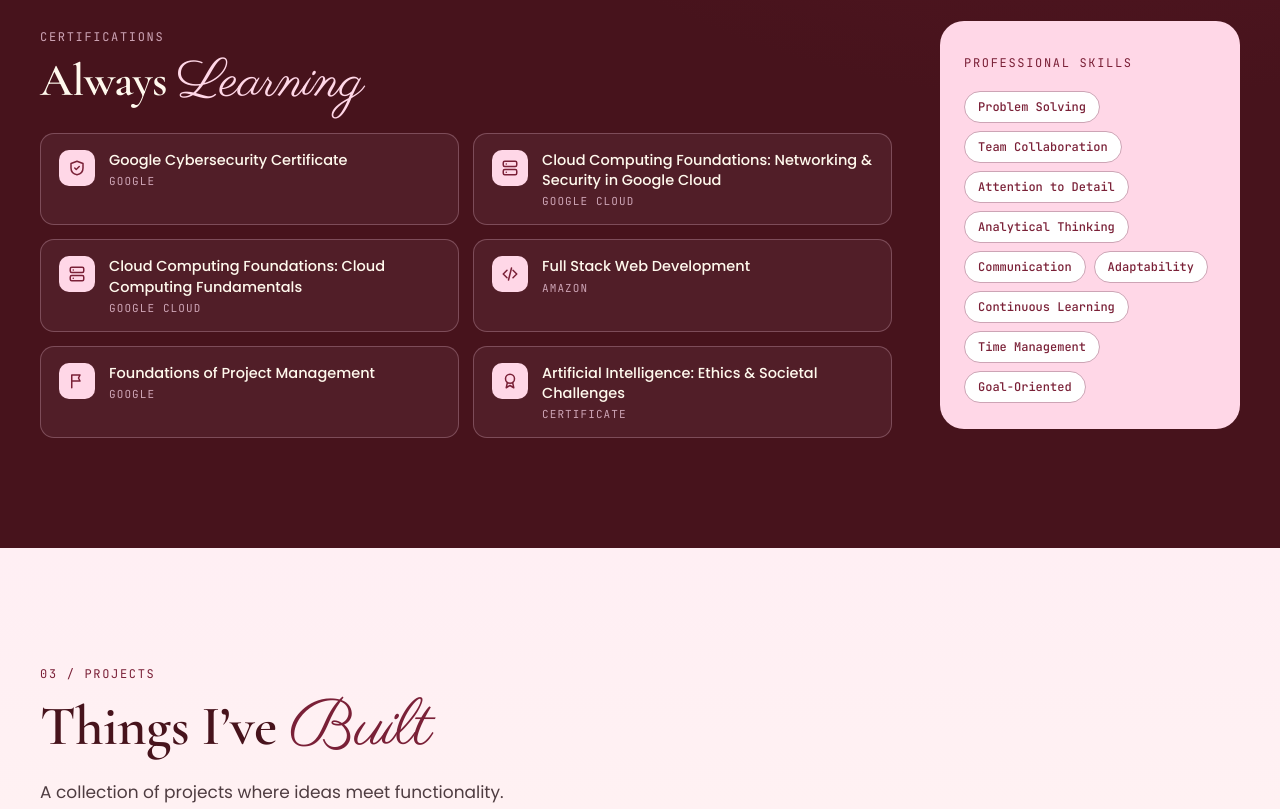
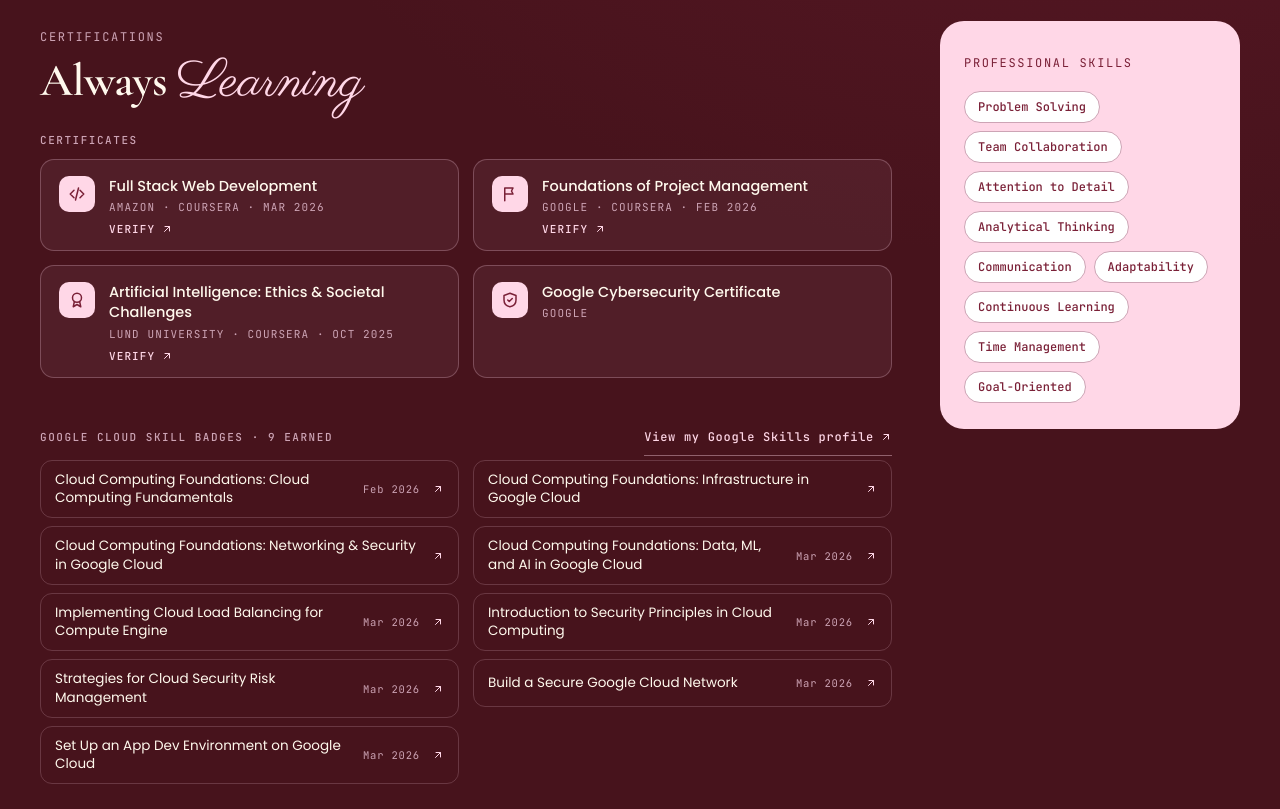
Before and after one commit to datgirlElle/datgirlelle.github.io, a plain HTML site: page index.html in a window 1280 px wide. Shown: the part 2520-3329 px from the top of the page. Drawn offline with nearby package versions, Linux system fonts and the light colour scheme.

Commit message:
Link certificates and add Google Cloud skill badges
Each Coursera certificate links to its verification page, the AI Ethics
issuer is corrected to Lund University, and nine Google Cloud skill
badges are listed with links plus a link to the Google Skills profile.

Co-Authored-By: Claude Opus 5.5 <noreply@anthropic.com>
Claude-Session: https://claude.ai/code/session_01DeVaAGFXLc5nMVS2W93Uqf

```diff
--- a/index.html
+++ b/index.html
@@ -145,6 +145,25 @@ section{position:relative}
 .certs h3{color:var(--cream);font-size:clamp(34px,4vw,46px);margin:8px 0 22px}
 .certs h3 .script{color:var(--candy);font-size:1.15em}
 .cert-grid{list-style:none;display:grid;grid-template-columns:repeat(2,1fr);gap:14px}
+.sub-label{display:block;font:500 11px var(--mono);letter-spacing:.14em;text-transform:uppercase;color:var(--rose);margin-bottom:12px}
+.cert-grid li,.gb-list li{list-style:none}
+a.cert{text-decoration:none;position:relative;padding-bottom:36px;transition:background .25s,border-color .25s,transform .25s}
+a.cert:hover{background:rgba(255,215,231,.13);border-color:var(--candy);transform:translateY(-2px)}
+.cert .go{position:absolute;left:68px;bottom:14px;display:inline-flex;align-items:center;gap:6px;font:500 11px var(--mono);letter-spacing:.1em;text-transform:uppercase;color:var(--candy)}
+.cert .go svg{width:12px;height:12px}
+.cert-grid li > .cert{height:100%}
+.gbadges{margin-top:34px}
+.gb-head{display:flex;justify-content:space-between;align-items:baseline;gap:12px;flex-wrap:wrap}
+.gb-all{display:inline-flex;align-items:center;gap:6px;font:500 12px var(--mono);letter-spacing:.06em;color:var(--candy);text-decoration:none;border-bottom:1px solid rgba(255,215,231,.4);padding:10px 0 2px;min-height:44px}
+.gb-all:hover{border-color:var(--candy)}
+.gb-all svg{width:12px;height:12px}
+.gb-list{display:grid;grid-template-columns:repeat(2,1fr);gap:8px 14px;margin-top:4px}
+.gb-list a{display:flex;align-items:center;gap:12px;min-height:48px;padding:10px 14px;border-radius:12px;border:1px solid rgba(205,164,181,.25);color:var(--cream);text-decoration:none;font-size:13.5px;line-height:1.35;transition:background .25s,border-color .25s}
+.gb-list a:hover{background:rgba(255,215,231,.1);border-color:var(--candy)}
+.gb-list .bt{flex:1}
+.gb-list small{flex:none;font:400 10.5px var(--mono);letter-spacing:.08em;color:var(--rose)}
+.gb-list svg{flex:none;width:12px;height:12px;color:var(--candy)}
+@media (max-width:820px){.gb-list{grid-template-columns:1fr}}
 .cert{display:flex;gap:14px;align-items:flex-start;padding:16px 18px;border:1px solid rgba(205,164,181,.35);border-radius:var(--r-sm);background:rgba(255,215,231,.06)}
 .cert .ci{flex:none;width:36px;height:36px;border-radius:10px;background:var(--candy);color:var(--wine);display:flex;align-items:center;justify-content:center}
 .cert .ci svg{width:18px;height:18px}
@@ -687,14 +706,27 @@ body.show-case #home{display:none}
       <div class="certs-col reveal">
         <span class="label">Certifications</span>
         <h3>Always <span class="script">Learning</span></h3>
+        <span class="sub-label">Certificates</span>
         <ul class="cert-grid">
-          <li class="cert"><span class="ci"><svg><use href="#i-shield"/></svg></span><div><b>Google Cybersecurity Certificate</b><small>Google</small></div></li>
-          <li class="cert"><span class="ci"><svg><use href="#i-server"/></svg></span><div><b>Cloud Computing Foundations: Networking &amp; Security in Google Cloud</b><small>Google Cloud</small></div></li>
-          <li class="cert"><span class="ci"><svg><use href="#i-server"/></svg></span><div><b>Cloud Computing Foundations: Cloud Computing Fundamentals</b><small>Google Cloud</small></div></li>
-          <li class="cert"><span class="ci"><svg><use href="#i-code"/></svg></span><div><b>Full Stack Web Development</b><small>Amazon</small></div></li>
-          <li class="cert"><span class="ci"><svg><use href="#i-flag"/></svg></span><div><b>Foundations of Project Management</b><small>Google</small></div></li>
-          <li class="cert"><span class="ci"><svg><use href="#i-award"/></svg></span><div><b>Artificial Intelligence: Ethics &amp; Societal Challenges</b><small>Certificate</small></div></li>
+          <li><a class="cert" href="https://coursera.org/share/0547c5a831d8caa29c006d2365aca590" target="_blank" rel="noopener"><span class="ci"><svg><use href="#i-code"/></svg></span><div><b>Full Stack Web Development</b><small>Amazon · Coursera · Mar 2026</small></div><span class="go">Verify <svg><use href="#i-arrow"/></svg></span></a></li>
+          <li><a class="cert" href="https://coursera.org/share/0defc8a54eafef713e4b2a53df22c2e8" target="_blank" rel="noopener"><span class="ci"><svg><use href="#i-flag"/></svg></span><div><b>Foundations of Project Management</b><small>Google · Coursera · Feb 2026</small></div><span class="go">Verify <svg><use href="#i-arrow"/></svg></span></a></li>
+          <li><a class="cert" href="https://coursera.org/share/92de1b2c1a8e683f16eede0344a9cde9" target="_blank" rel="noopener"><span class="ci"><svg><use href="#i-award"/></svg></span><div><b>Artificial Intelligence: Ethics &amp; Societal Challenges</b><small>Lund University · Coursera · Oct 2025</small></div><span class="go">Verify <svg><use href="#i-arrow"/></svg></span></a></li>
+          <li><div class="cert"><span class="ci"><svg><use href="#i-shield"/></svg></span><div><b>Google Cybersecurity Certificate</b><small>Google</small></div></div></li>
         </ul>
+        <div class="gbadges">
+          <div class="gb-head"><span class="sub-label">Google Cloud skill badges · 9 earned</span><a class="gb-all" href="https://www.skills.google/public_profiles/6e1da54d-7023-44d5-8d3e-af8418e5f70b" target="_blank" rel="noopener">View my Google Skills profile <svg><use href="#i-arrow"/></svg></a></div>
+          <ul class="gb-list">
+          <li><a href="https://www.skills.google/public_profiles/6e1da54d-7023-44d5-8d3e-af8418e5f70b/badges/22292017" target="_blank" rel="noopener"><span class="bt">Cloud Computing Foundations: Cloud Computing Fundamentals</span><small>Feb 2026</small><svg><use href="#i-arrow"/></svg></a></li>
+          <li><a href="https://www.skills.google/public_profiles/6e1da54d-7023-44d5-8d3e-af8418e5f70b/badges/22822882" target="_blank" rel="noopener"><span class="bt">Cloud Computing Foundations: Infrastructure in Google Cloud</span><svg><use href="#i-arrow"/></svg></a></li>
+          <li><a href="https://www.skills.google/public_profiles/6e1da54d-7023-44d5-8d3e-af8418e5f70b/badges/22875850" target="_blank" rel="noopener"><span class="bt">Cloud Computing Foundations: Networking &amp; Security in Google Cloud</span><svg><use href="#i-arrow"/></svg></a></li>
+          <li><a href="https://www.skills.google/public_profiles/6e1da54d-7023-44d5-8d3e-af8418e5f70b/badges/23243610" target="_blank" rel="noopener"><span class="bt">Cloud Computing Foundations: Data, ML, and AI in Google Cloud</span><small>Mar 2026</small><svg><use href="#i-arrow"/></svg></a></li>
+          <li><a href="https://www.skills.google/public_profiles/6e1da54d-7023-44d5-8d3e-af8418e5f70b/badges/22972641" target="_blank" rel="noopener"><span class="bt">Implementing Cloud Load Balancing for Compute Engine</span><small>Mar 2026</small><svg><use href="#i-arrow"/></svg></a></li>
+          <li><a href="https://www.skills.google/public_profiles/6e1da54d-7023-44d5-8d3e-af8418e5f70b/badges/23012478" target="_blank" rel="noopener"><span class="bt">Introduction to Security Principles in Cloud Computing</span><small>Mar 2026</small><svg><use href="#i-arrow"/></svg></a></li>
+          <li><a href="https://www.skills.google/public_profiles/6e1da54d-7023-44d5-8d3e-af8418e5f70b/badges/23012888" target="_blank" rel="noopener"><span class="bt">Strategies for Cloud Security Risk Management</span><small>Mar 2026</small><svg><use href="#i-arrow"/></svg></a></li>
+          <li><a href="https://www.skills.google/public_profiles/6e1da54d-7023-44d5-8d3e-af8418e5f70b/badges/23193107" target="_blank" rel="noopener"><span class="bt">Build a Secure Google Cloud Network</span><small>Mar 2026</small><svg><use href="#i-arrow"/></svg></a></li>
+          <li><a href="https://www.skills.google/public_profiles/6e1da54d-7023-44d5-8d3e-af8418e5f70b/badges/23224205" target="_blank" rel="noopener"><span class="bt">Set Up an App Dev Environment on Google Cloud</span><small>Mar 2026</small><svg><use href="#i-arrow"/></svg></a></li>
+          </ul>
+        </div>
       </div>
       <div class="soft reveal">
         <span class="label">Professional skills</span>
```
